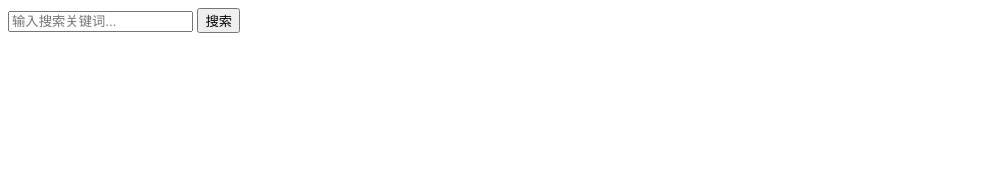
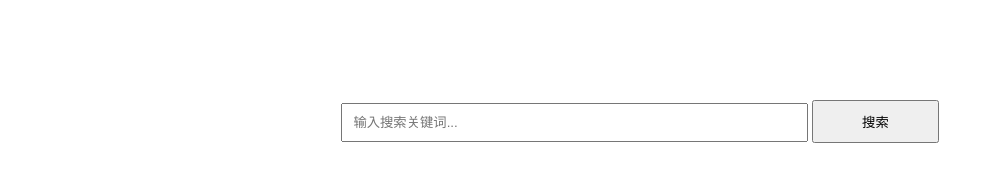
Before and after one commit to shuaking/xx, a plain HTML site: page index.html in a window 1280 px wide. Shown: the whole page, without its empty margins (0-994 px from the left). Drawn offline with Linux system fonts and the light colour scheme.

Commit message:
Update style.css

```diff
--- a/style.css
+++ b/style.css
@@ -1,18 +1,21 @@
+/* style.css */
 body {
     font-family: Arial, sans-serif;
 }
 
-#search {
-    margin: 50px auto;
+.search-container {
+    margin: 100px auto;
+    width: 50%;
     text-align: center;
 }
 
-#searchBox {
-    width: 300px;
-    height: 20px;
+#search-box {
+    width: 70%;
+    padding: 10px;
 }
 
-#results {
-    margin-top: 20px;
-    text-align: center;
+button {
+    padding: 10px;
+    width: 20%;
+    cursor: pointer;
 }
```
